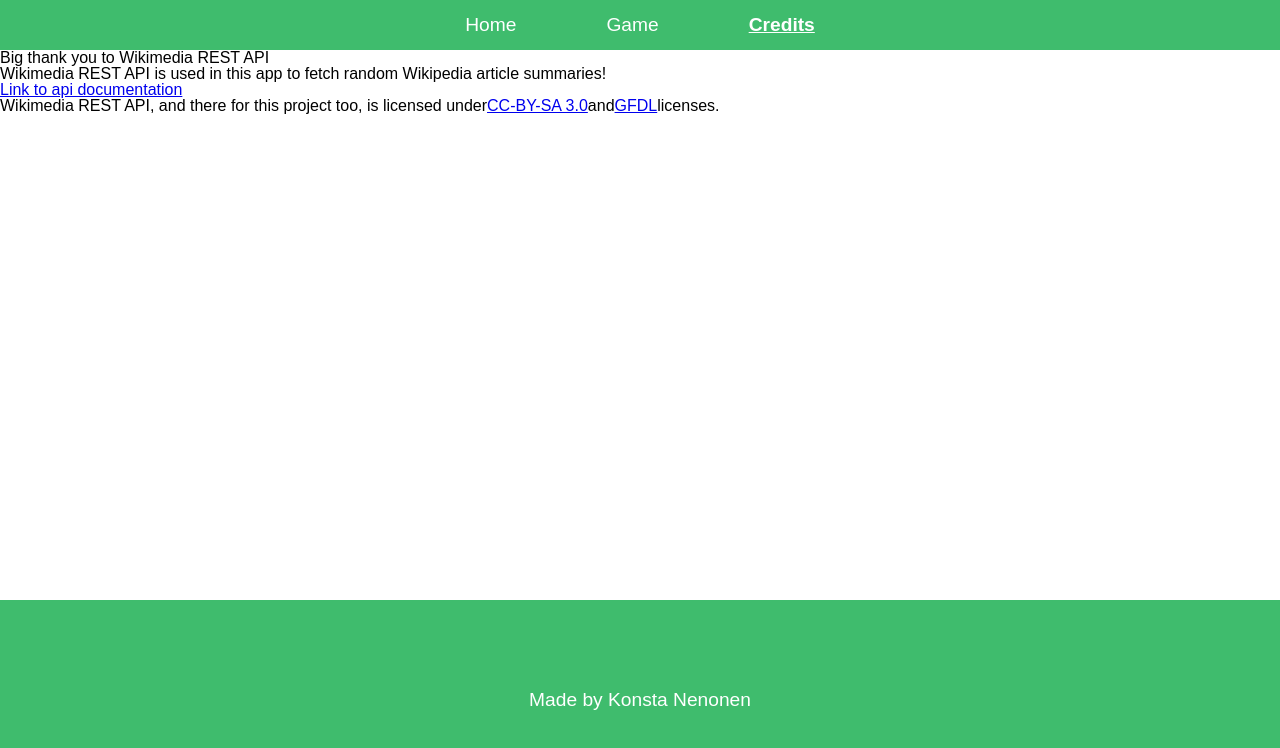
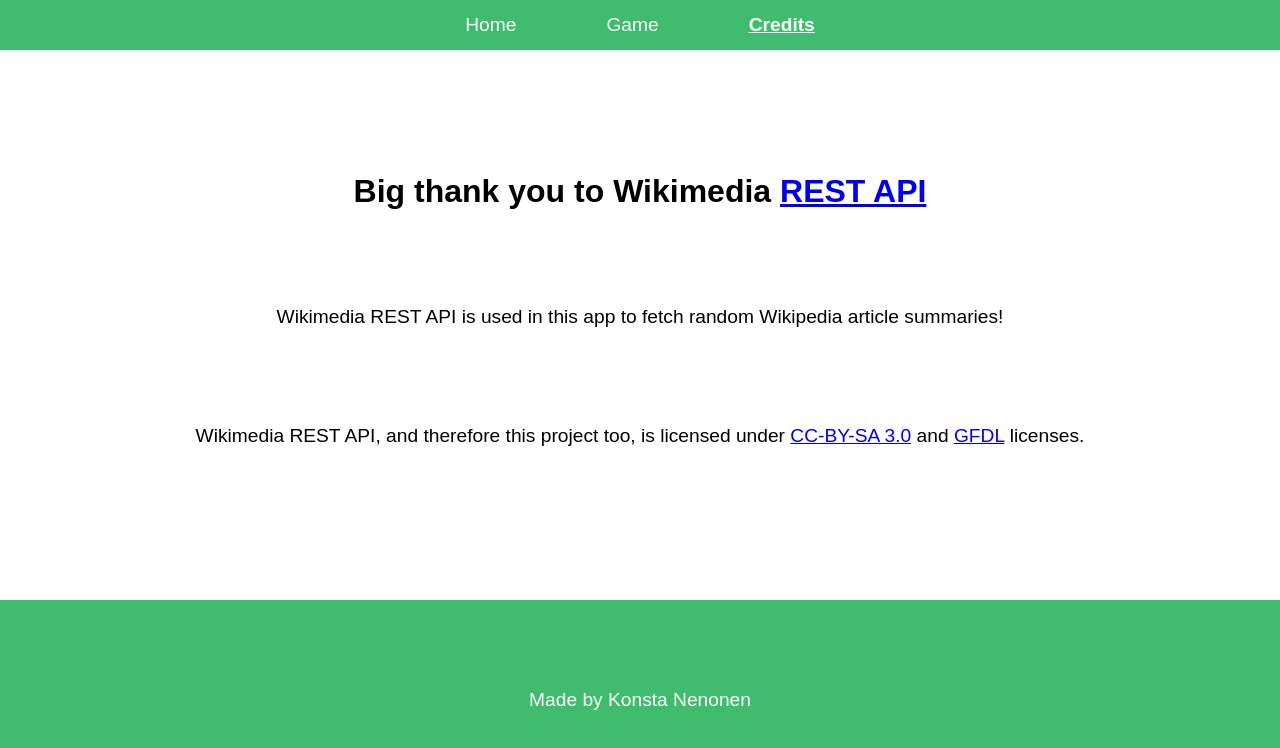
Before and after one commit to Konstanenonen/typing-game, a React (Create React App) app: page /credits in a window 1280 px wide. Shown: the top 748 px of the page. Built offline with nearby package versions, Linux system fonts and the light colour scheme.

Commit message:
Improved credits page's styling and layout

```diff
--- /dev/null
+++ b/src/routes/credits.module.scss
@@ -0,0 +1,15 @@
+@use '../global.scss' as glob;
+
+.container {
+  padding: 125px 70px;
+  display: flex;
+  flex-direction: column;
+  gap: 100px;
+  align-items: center;
+  font-size: 1.2rem;
+
+  h1 {
+    font-size: 2rem;
+    font-weight: bold;
+  }
+}
--- a/src/routes/credits.tsx
+++ b/src/routes/credits.tsx
@@ -1,24 +1,24 @@
 import React from 'react';
+import styles from './credits.module.scss';
 
 function Credits() {
   return (
-    <div>
-      <h1>Big thank you to Wikimedia REST API</h1>
+    <div className={styles.container}>
+      <h1>
+        Big thank you to Wikimedia{' '}
+        <a href="https://www.mediawiki.org/wiki/Wikimedia_REST_API">REST API</a>
+      </h1>
+
       <p>
         Wikimedia REST API is used in this app to fetch random Wikipedia article
         summaries!
       </p>
-      <a href="https://www.mediawiki.org/wiki/Wikimedia_REST_API">
-        Link to api documentation
-      </a>
       <p>
-        Wikimedia REST API, and there for this project too, is licensed under
+        Wikimedia REST API, and therefore this project too, is licensed under{' '}
         <a href="https://creativecommons.org/licenses/by-sa/3.0/">
           CC-BY-SA 3.0
-        </a>
-        and
-        <a href="GFDL">GFDL</a>
-        licenses.
+        </a>{' '}
+        and <a href="GFDL">GFDL</a> licenses.
       </p>
     </div>
   );
```
